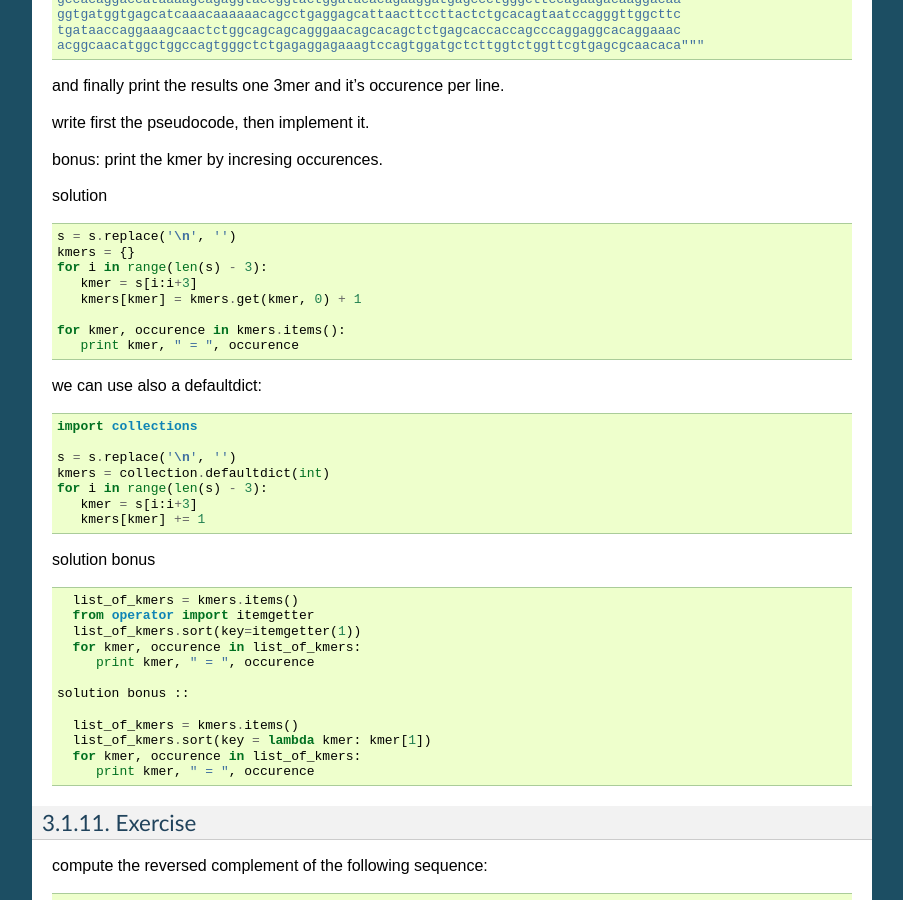
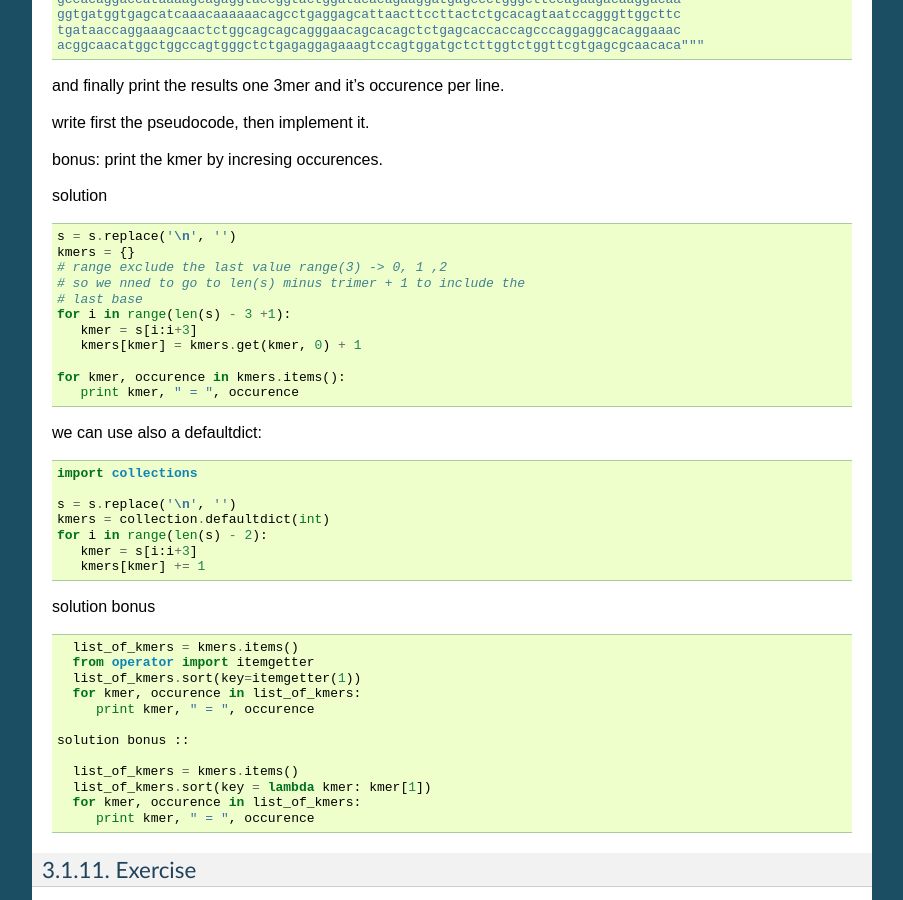
Before and after one commit to C3BI-pasteur-fr/python-solutions-1, a Sphinx documentation site: the page built from source/Collection_Data_Types.rst, in a window 1280 px wide and 900 px high, scrolled down 4960 px. Shown: the whole window, without its empty margins (198-1101 px from the left). Built offline with Sphinx 7.4.7, drawn with Linux system fonts in a browser that asks for light colours; pages that are not in the unit, such as notebooks, are missing from menus.

Commit message:
fix solution for kmer
the range is not len(s) -3 but -2 as range exclude the end value

```diff
--- a/source/Collection_Data_Types.rst
+++ b/source/Collection_Data_Types.rst
@@ -272,7 +272,10 @@ solution ::
 
    s = s.replace('\n', '')
    kmers = {}
-   for i in range(len(s) - 3):
+   # range exclude the last value range(3) -> 0, 1 ,2
+   # so we nned to go to len(s) minus trimer + 1 to include the
+   # last base
+   for i in range(len(s) - 3 +1):
       kmer = s[i:i+3]
       kmers[kmer] = kmers.get(kmer, 0) + 1
 
@@ -285,7 +288,7 @@ we can use also a defaultdict: ::
 
    s = s.replace('\n', '')
    kmers = collection.defaultdict(int)
-   for i in range(len(s) - 3):
+   for i in range(len(s) - 2):
       kmer = s[i:i+3]
       kmers[kmer] += 1
 
```
